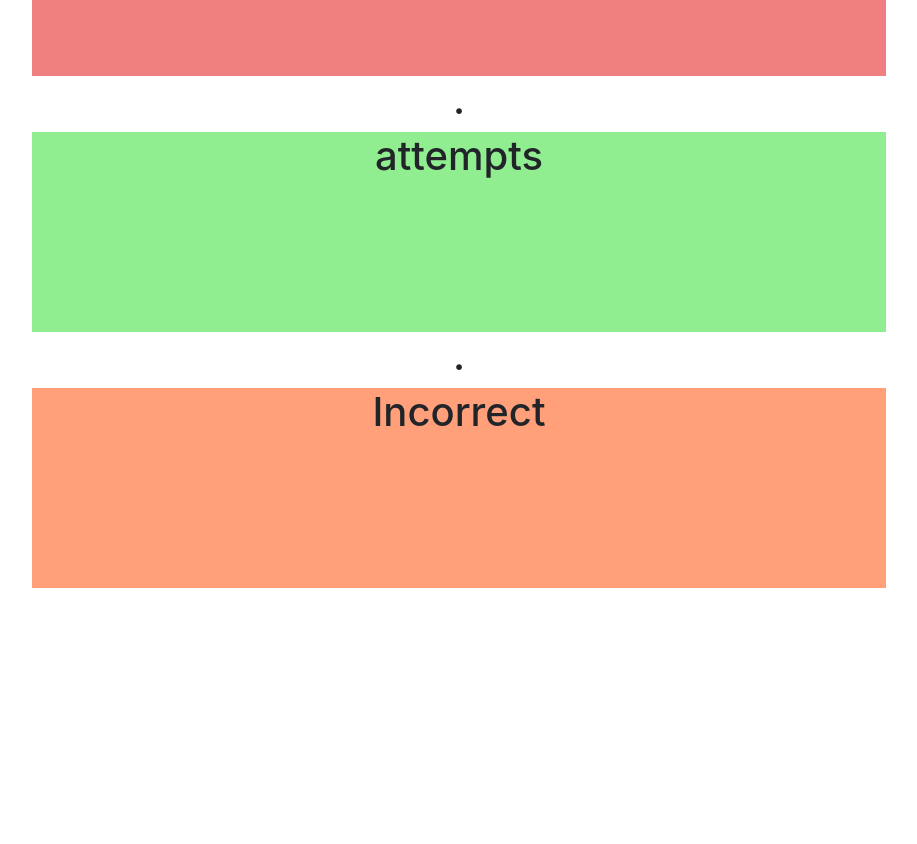
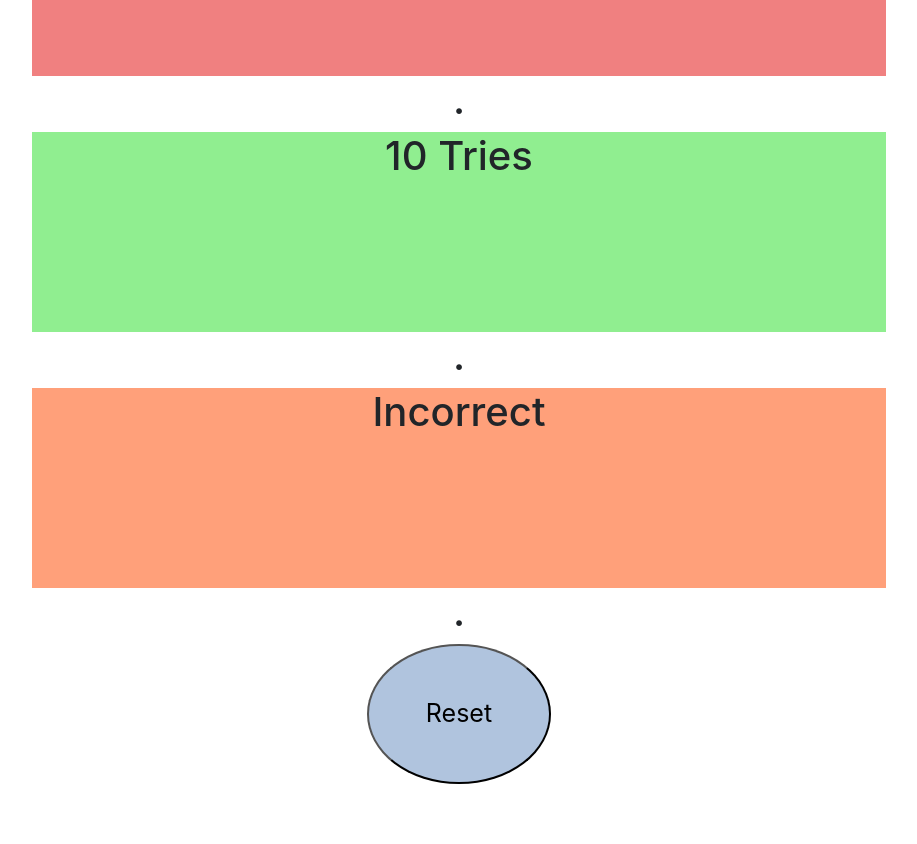
Before and after one commit to Peter-Cole1/Word-Guess-Game, a plain HTML site: page project_file/index.html in a window 1280 px wide. Shown: the part 380-1224 px from the top of the page, without its empty margins (181-1098 px from the left). Before the commit the page ends 968 px from the top, so only its background shows below. Drawn offline with nearby package versions, Linux system fonts and the light colour scheme.

Commit message:
added reset button that doesn't work

```diff
--- a/project_file/assets/css/style.css
+++ b/project_file/assets/css/style.css
@@ -54,3 +54,26 @@ h6
     padding-top: 3%;
     font-size: 40px;
 }
+
+.reset
+{
+    height: 200px;
+}
+
+#resetButton
+{
+    background-color: lightsteelblue;
+
+    text-align: center;
+    font-size: 25px;
+    height: 70%;
+    width: 100%;
+    border-radius: 50%;
+
+
+}
+
+#resetButton:hover
+{
+    background-color: lightcoral;
+}
--- a/project_file/assets/javascript/game.js
+++ b/project_file/assets/javascript/game.js
@@ -17,9 +17,6 @@ let displayIncorrectGuess = document.getElementsByClassName('incorrectGuess');
 let displayCount = document.getElementsByClassName('countDown');
 
 // ===========================================================================
-
-console.log(chosenWord);
-
 
 
 //create underscores depending on length of chosenWord
--- a/project_file/index.html
+++ b/project_file/index.html
@@ -60,7 +60,7 @@
           <div class="col-lg-2 bumper"></div>
 
           <div class="col-lg-8 attempts">
-            <h1>attempts</h1>
+            <h1>10 Tries</h1>
             <div class="countDown"></div>
           </div>
 
@@ -86,6 +86,20 @@
 
         </div>
 
+      <!-- spacer -->
+      <div class="row">
+          <div class="col-lg-12 spacer">
+            <h1>.</h1>
+          </div>
+        </div>
+
+      <!-- Reset Button -->
+      <div class="row">
+        <div class="col-lg-5 bumper"></div>
+        <div class="col-lg-2 reset">
+          <button id="resetButton" onclick="reset()">Reset</button>
+        </div>
+      </div>
 
     <!-- Optional JavaScript -->
     <!-- jQuery first, then Popper.js, then Bootstrap JS -->
```
